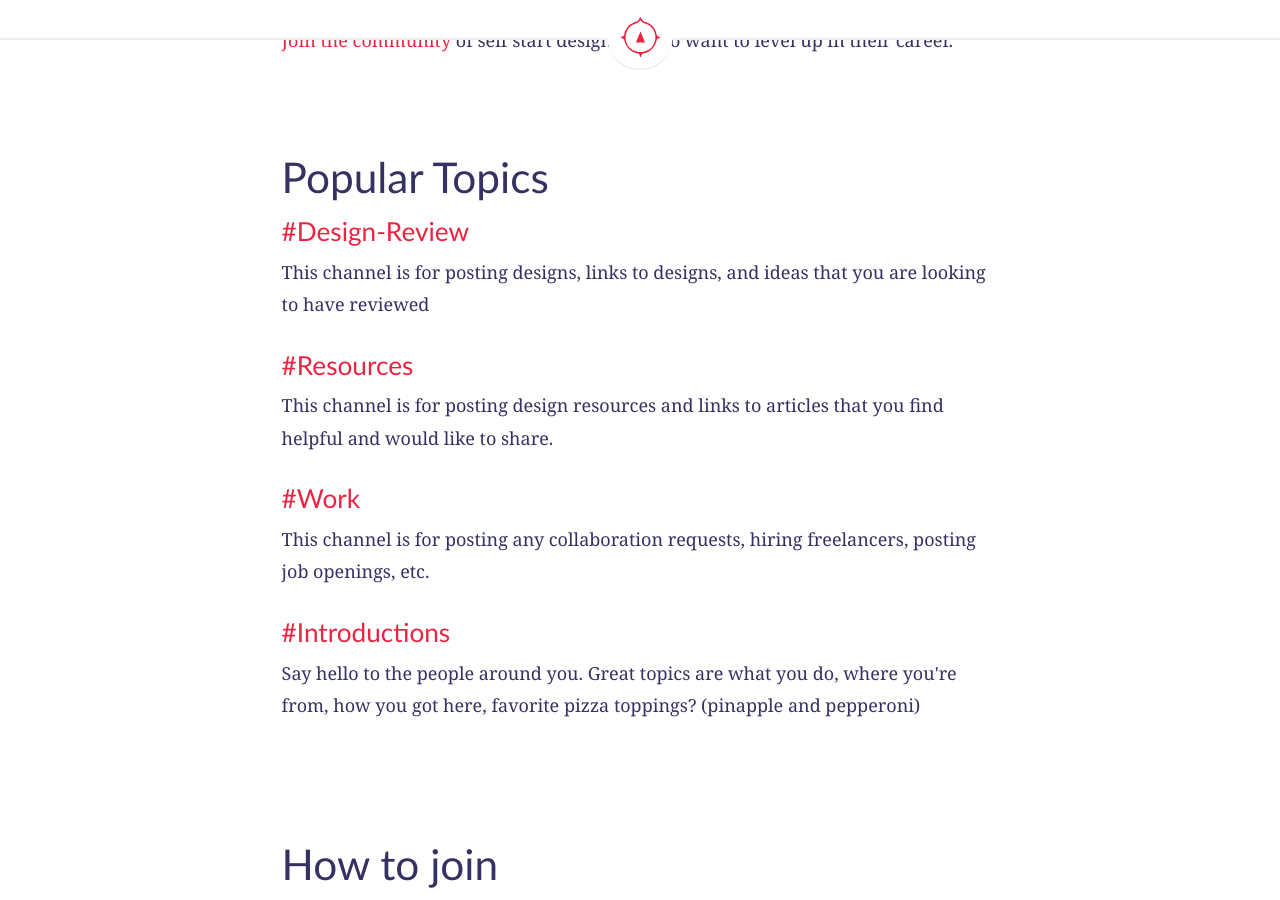
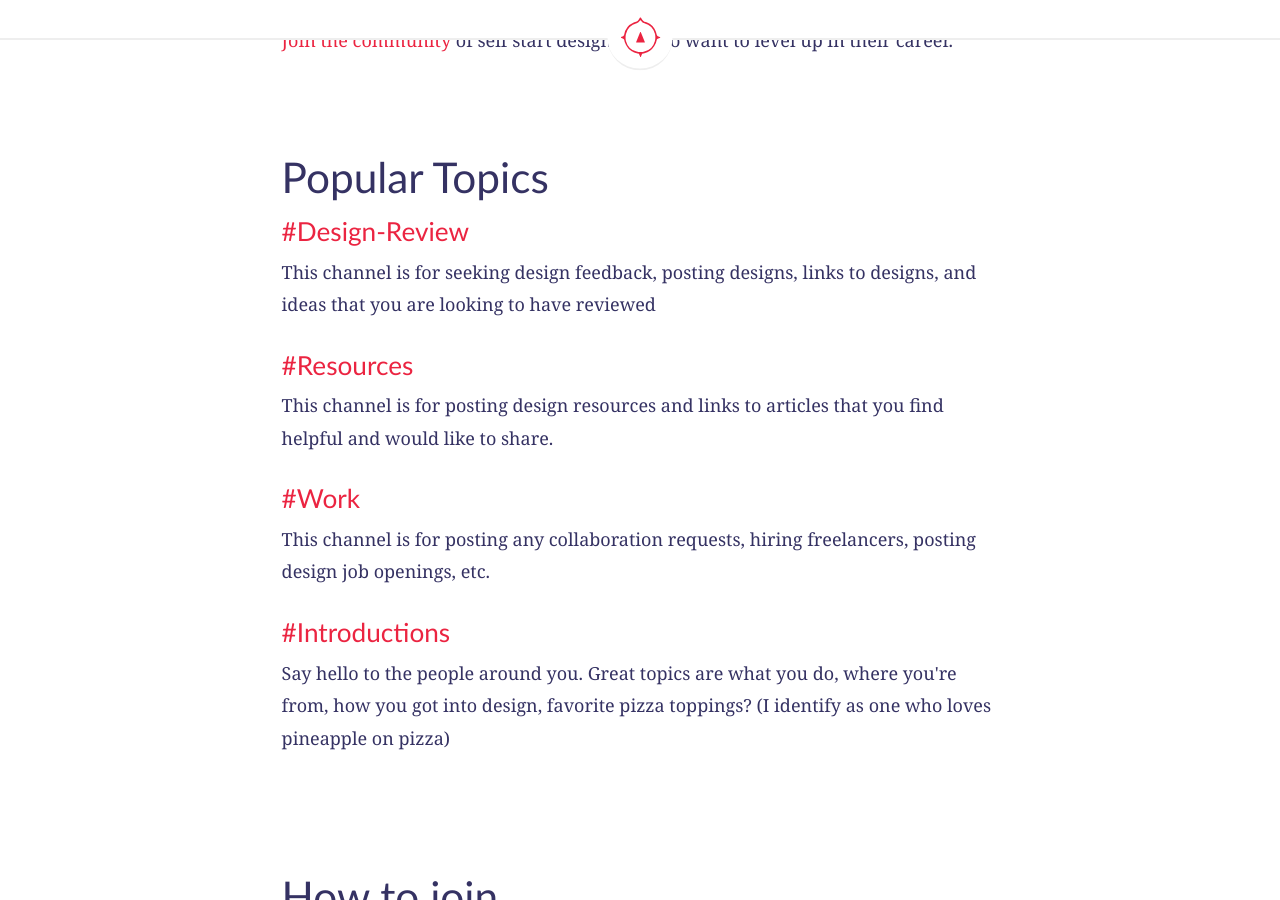
Before and after one commit to compassofdesign/site, a Jekyll site: the page built from community/index.html, in a window 1280 px wide and 900 px high, scrolled down 1125 px. Built offline with Jekyll 4.4.1, drawn with Linux system fonts in a browser that asks for light colours; nearby versions of some CDN libraries.

Commit message:
Create index.html

```diff
--- a/community/index.html
+++ b/community/index.html
@@ -31,13 +31,13 @@ description: The best online design community where you can seek design feedback
     <div class="landing module" id="more">
       <h2>Popular Topics</h2>
       <h3>#Design-Review</h3>
-      <p>This channel is for posting designs, links to designs, and ideas that you are looking to have reviewed</p>
+      <p>This channel is for seeking design feedback, posting designs, links to designs, and ideas that you are looking to have reviewed</p>
       <h3>#Resources</h3>
       <p>This channel is for posting design resources and links to articles that you find helpful and would like to share. </p>
       <h3>#Work</h3>
-      <p>This channel is for posting any collaboration requests, hiring freelancers, posting job openings, etc.</p>
+      <p>This channel is for posting any collaboration requests, hiring freelancers, posting design job openings, etc.</p>
       <h3>#Introductions</h3>
-      <p>Say hello to the people around you. Great topics are what you do, where you're from, how you got here, favorite pizza toppings? (pinapple and pepperoni)</p>
+      <p>Say hello to the people around you. Great topics are what you do, where you're from, how you got into design, favorite pizza toppings? (I identify as one who loves pineapple on pizza)</p>
     </div>
   </article>
   <article class="row">
```
